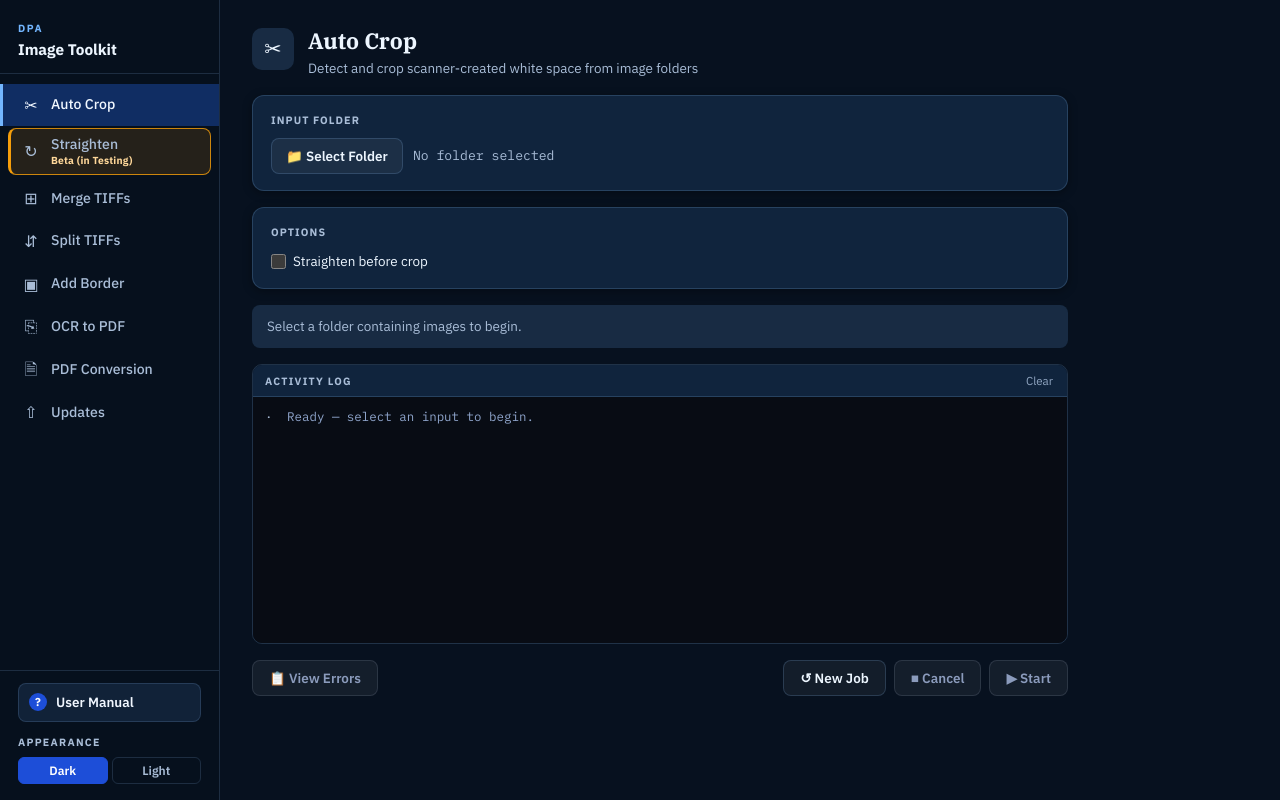
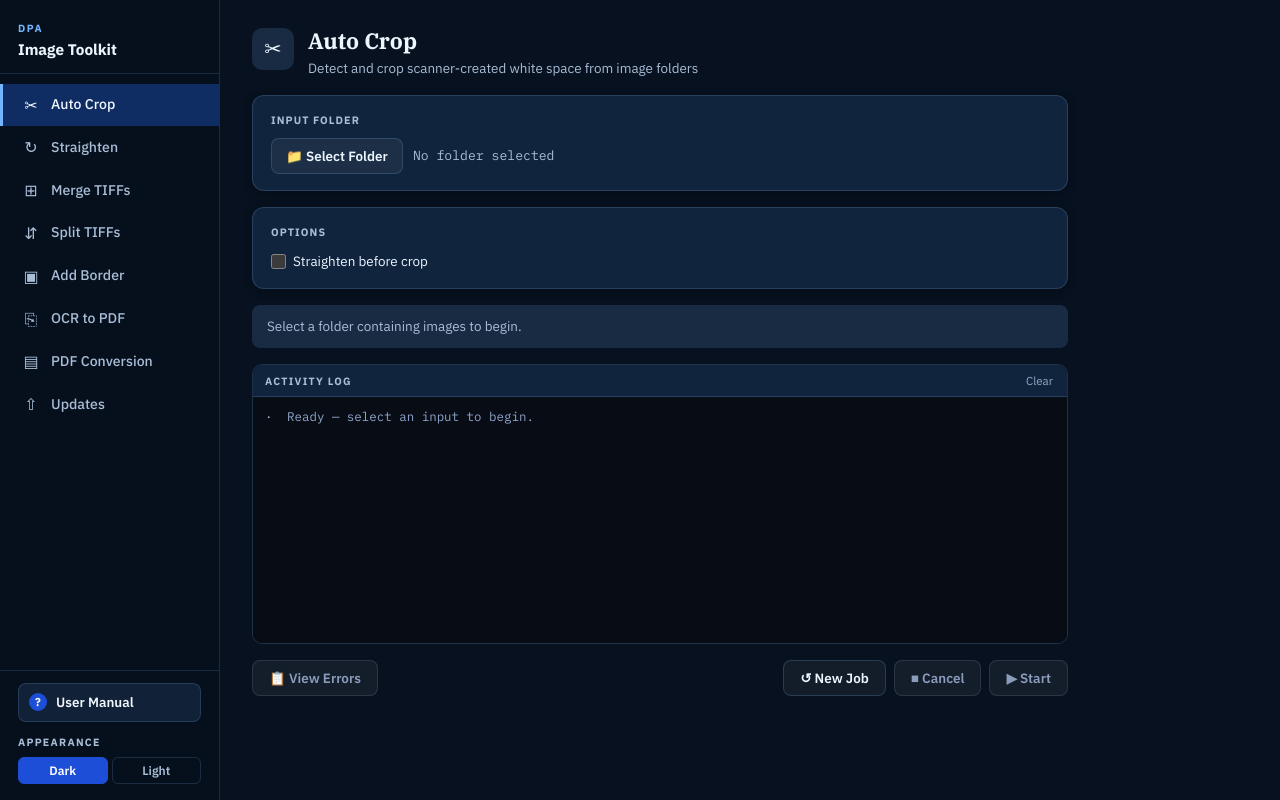
Before and after one commit to snyderb-de/DPA-Image-Toolkit, a Flask app: page / in a window 1280 px wide. Run offline with Flask 3, Linux system fonts and the light colour scheme; some libraries are stand-ins or nearby versions.

Commit message:
Drop the Straighten beta label and fix the PDF Conversion icon
The beta badge and its amber sidebar highlight are gone: the nav item, the
panel title, the built-in manual heading, both standalone manual copies, the
CSS rules in app.css and manual.css, and the eight --beta design tokens, which
nothing referenced once the rules went. The contrast test checked beta-text as
one of its foreground tokens, so that list is updated too.

The PDF Conversion icon was U+1F5CE DOCUMENT — the only astral-plane glyph
among the eight sidebar icons. IBM Plex Sans has no coverage for it, so it
rendered as a tofu rectangle in the sidebar, the panel header and the project
dashboard alike. Every other icon is a BMP symbol, which is why only this one
broke. Replaced with U+25A4 SQUARE WITH HORIZONTAL FILL: Geometric Shapes has
near-universal font coverage, and it reads as a page of text lines while
staying distinct from Add Border's U+25A3.

A test now asserts every nav icon stays inside the BMP, so a future emoji
picked for an icon fails rather than shipping as a rectangle. The old test
asserting the beta marking exists is inverted to assert it is gone, including
the dead tokens.

Verified against the running app: all eight icons served as BMP codepoints, no
beta markup or styling in the served HTML, CSS or manual.

Co-Authored-By: Claude Opus 5 <noreply@anthropic.com>

```diff
--- a/docs/index.html
+++ b/docs/index.html
@@ -632,7 +632,7 @@
 
         <div class="tool-card">
           <div class="tc-head">
-            <div class="tc-icon">🗎</div>
+            <div class="tc-icon">▤</div>
             <div>
               <div class="tc-name">PDF Conversion</div>
               <div class="tc-sub">Four operations: reduce size, split pages, export page images, extract page ranges.</div>
--- a/docs/user-manual.html
+++ b/docs/user-manual.html
@@ -675,7 +675,7 @@
     <section class="section" id="straighten-images">
       <div class="section-header">
         <p class="eyebrow">Tool 2 of 7</p>
-        <h2>Straighten Images <span class="tag">Beta (in Testing)</span></h2>
+        <h2>Straighten Images <span class="tag"></span></h2>
       </div>
       <div class="cards">
         <div class="card">
--- a/testing/web_backend/test_theme_contrast.py
+++ b/testing/web_backend/test_theme_contrast.py
@@ -76,7 +76,7 @@ class ThemeContrastTests(unittest.TestCase):
 
     def test_text_tokens_meet_wcag_aa_on_primary_surfaces(self):
         for theme_name in ("dark", "light"):
-            for fg_var in ("ink", "muted", "faint", "accent", "beta-text"):
+            for fg_var in ("ink", "muted", "faint", "accent"):
                 for bg_var in ("bg", "panel", "panel2"):
                     with self.subTest(theme=theme_name, foreground=fg_var, background=bg_var):
                         self.assert_aa(
@@ -99,7 +99,7 @@ class ThemeContrastTests(unittest.TestCase):
 
     def test_sidebar_text_meets_wcag_aa(self):
         for theme_name in ("dark", "light"):
-            for fg_var in ("sidebar-ink", "sidebar-ink-act", "sidebar-brand-ink", "accent", "beta-text"):
+            for fg_var in ("sidebar-ink", "sidebar-ink-act", "sidebar-brand-ink", "accent"):
                 with self.subTest(theme=theme_name, foreground=fg_var):
                     self.assert_aa(
                         _contrast_pair(theme_name, fg_var, "sidebar-bg"),
--- a/web/static/app.css
+++ b/web/static/app.css
@@ -88,39 +88,6 @@ select:focus {
   background: var(--sidebar-active);
   color: var(--sidebar-ink-act);
   border-left-color: var(--accent);
-}
-
-.nav-item-beta {
-  margin: 2px 8px;
-  padding: 8px 10px;
-  border: 1px solid var(--beta-line);
-  border-left: 3px solid var(--beta);
-  border-radius: 8px;
-  background: var(--beta-bg);
-}
-
-.nav-item-beta:hover,
-.nav-item-beta.active {
-  border-color: var(--beta-line);
-  border-left-color: var(--beta);
-  background: color-mix(in oklab, var(--beta-bg) 72%, var(--sidebar-hover));
-}
-
-.nav-label {
-  min-width: 0;
-}
-
-.nav-item-beta .nav-label {
-  display: grid;
-  gap: 2px;
-  line-height: 1.1;
-}
-
-.nav-beta {
-  color: var(--beta-text);
-  font-size: 0.64rem;
-  font-weight: 700;
-  letter-spacing: 0.02em;
 }
 
 .nav-icon {
@@ -273,22 +240,6 @@ select:focus {
   font-weight: 700;
   color: var(--ink);
   line-height: 1.2;
-}
-
-.panel-beta {
-  display: inline-flex;
-  align-items: center;
-  vertical-align: middle;
-  margin-left: 8px;
-  padding: 2px 8px;
-  border: 1px solid var(--beta-line);
-  border-radius: 999px;
-  background: var(--beta-bg);
-  color: var(--beta-text);
-  font-family: "IBM Plex Sans", "Segoe UI", system-ui, sans-serif;
-  font-size: 0.68rem;
-  font-weight: 700;
-  line-height: 1.35;
 }
 
 .panel-sub {
--- a/web/static/tokens.css
+++ b/web/static/tokens.css
@@ -42,10 +42,6 @@
   --ok-dim:   rgba(34, 211, 160, 0.12);
   --warn:     #f5a623;
   --warn-dim: rgba(245, 166, 35, 0.12);
-  --beta:     #f59e0b;
-  --beta-bg:  rgba(245, 158, 11, 0.13);
-  --beta-line: rgba(245, 158, 11, 0.82);
-  --beta-text: #ffd89a;
   --err:      #f05d5d;
   --err-dim:  rgba(240, 93, 93, 0.12);
   --ok-text:   #061b14;
@@ -104,10 +100,6 @@
   --ok-dim:   rgba(3, 105, 79, 0.1);
   --warn:     #92400e;
   --warn-dim: rgba(146, 64, 14, 0.1);
-  --beta:     #b45309;
-  --beta-bg:  rgba(180, 83, 9, 0.12);
-  --beta-line: rgba(180, 83, 9, 0.8);
-  --beta-text: #7c2d12;
   --err:      #b91c1c;
   --err-dim:  rgba(185, 28, 28, 0.1);
   --ok-text:   #ffffff;
--- a/web/templates/index.html
+++ b/web/templates/index.html
@@ -26,12 +26,9 @@
         <span>Auto Crop</span>
         <span class="nav-state" id="nav-state-auto_crop"></span>
       </div>
-      <div class="nav-item nav-item-beta" data-tool="straighten_images">
+      <div class="nav-item" data-tool="straighten_images">
         <span class="nav-icon">↻</span>
-        <span class="nav-label">
-          <span>Straighten</span>
-          <span class="nav-beta">Beta (in Testing)</span>
-        </span>
+        <span>Straighten</span>
         <span class="nav-state" id="nav-state-straighten_images"></span>
       </div>
       <div class="nav-item" data-tool="merge_tiffs">
@@ -55,7 +52,7 @@
         <span class="nav-state" id="nav-state-ocr_pdf"></span>
       </div>
       <div class="nav-item" data-tool="pdf_conversion">
-        <span class="nav-icon">🗎</span>
+        <span class="nav-icon">▤</span>
         <span>PDF Conversion</span>
         <span class="nav-state" id="nav-state-pdf_conversion"></span>
       </div>
@@ -147,7 +144,7 @@
       <div class="panel-header">
         <div class="panel-icon">↻</div>
         <div>
-          <div class="panel-title">Straighten Images <span class="panel-beta">Beta (in Testing)</span></div>
+          <div class="panel-title">Straighten Images</div>
           <div class="panel-sub">Deskew already-cropped or raw image folders without changing their crop</div>
         </div>
       </div>
@@ -443,7 +440,7 @@
     <!-- PDF Conversion ─────────────────────────────────────────────────────── -->
     <div class="tool-panel" id="panel-pdf_conversion">
       <div class="panel-header">
-        <div class="panel-icon">🗎</div>
+        <div class="panel-icon">▤</div>
         <div>
           <div class="panel-title">PDF Conversion</div>
           <div class="panel-sub">Reduce size, split pages, export images, or extract page ranges</div>
--- a/web/templates/manual.html
+++ b/web/templates/manual.html
@@ -63,7 +63,7 @@
     </section>
 
     <section class="manual-section" id="straighten">
-      <h2>Straighten Images <span class="manual-badge">Beta (in Testing)</span></h2>
+      <h2>Straighten Images</h2>
       <p>Deskews already-cropped or full-page image sets without cropping the canvas.</p>
       <ul>
         <li>Input: folder of supported image files.</li>
```
Also changed, not shown: TODO.md (+3 -0 lines), testing/web_backend/test_release_web.py (+28 -5 lines), web/static/manual.css (+0 -16 lines).
